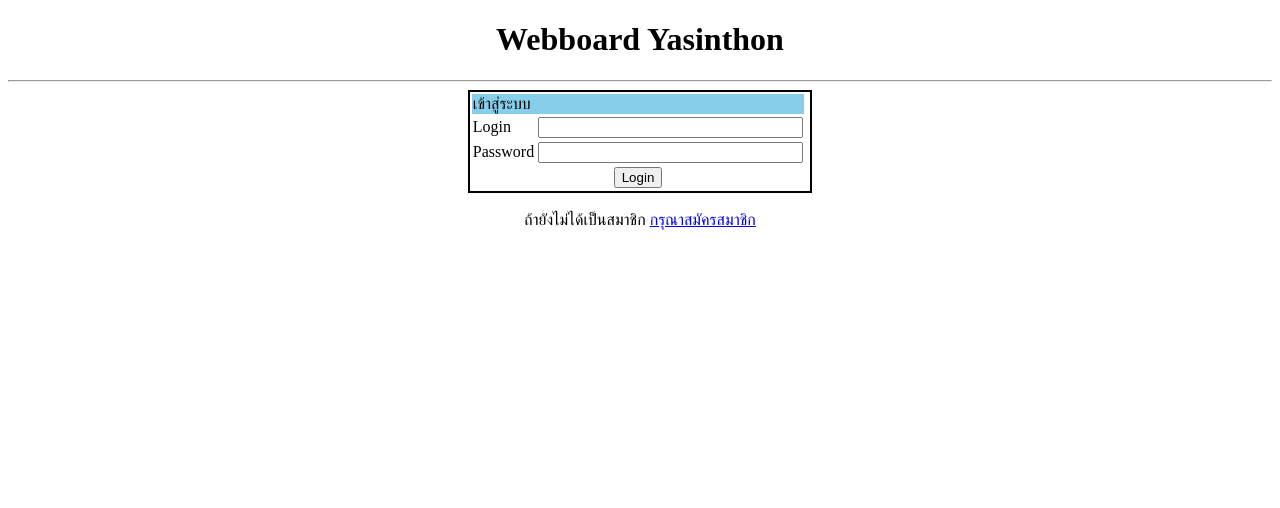
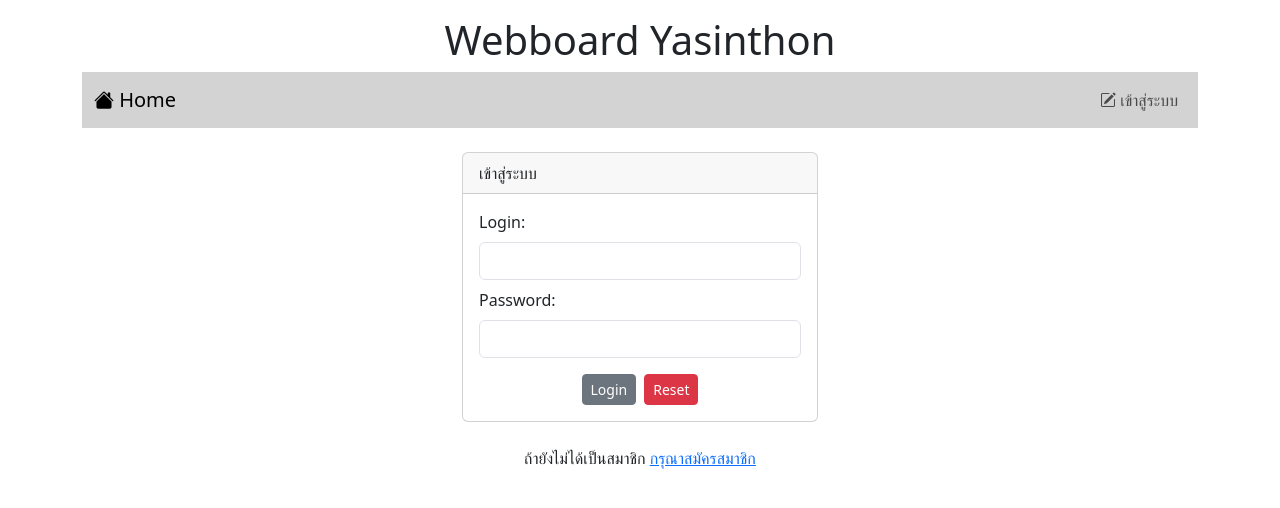
Before and after one commit to yasinthon18/Webboard_ECT, a PHP site: page /login.php in a window 1280 px wide. Shown: the top 508 px of the page. Run offline with PHP 8.4, Linux system fonts and the light colour scheme.

Commit message:
Work7 Finished (Bootstrap)
Work7 Finished (Bootstrap)

```diff
--- a/login.php
+++ b/login.php
@@ -14,28 +14,48 @@ if(isset($_SESSION['id'])){
     <meta name="viewport" content="width=device-width, initial-scale=1.0">
     <title>Login</title>
 </head>
+    <link  rel="stylesheet" href="bootstrap-5.3.2-dist/css/bootstrap.min.css">
+    <script src="bootstrap-5.3.2-dist/js/bootstrap.bundle.min.js"></script>
+    <link rel="stylesheet" href="https://cdn.jsdelivr.net/npm/bootstrap-icons@1.11.3/font/bootstrap-icons.min.css">
+<body>
+<div class="container-lg">
+    <h1 style="text-align: center;" class="mt-3">Webboard Yasinthon</h1>
 
-<body>
-    <form action="verify.php" method="post">
-    <h1 style="text-align: center;">Webboard Yasinthon</h1>
-    <hr>
-    <table style="border: 2px solid black; width: 15%;" align="center">
-        <tr>
-            <td colspan="2" style="background-color: skyblue;">เข้าสู่ระบบ</td></tr>
-        <tr><td>Login </td><td><input type=" text" name="login" size="30" required></td>
-        </tr>
-        <tr>
-            <td>Password </td>
-            <td><input type="password" name="pwd" size="30" required></td>
-        </tr>
-        <tr>
-            <td colspan="2" align="center"> <input type="submit" value="Login" </td>
-            <td></td>
-        </tr>
-    </table>
+    <?php include "nav.php" ?>
+
+    <div class="row mt-4">
+        <div class="col-lg-4 col-md-3 col-sm-2 col-1"></div>
+        <div class="col-lg-4 col-md-6 col-sm-8 col-10">
+            <?php
+            if(isset($_SESSION['error'])){
+                echo "<div class='alert alert-danger'>ชื่อบัญชีหรือรหัสผ่านไม่ถูกต้อง</div>";
+                unset($_SESSION['error']);
+            }
+            ?>
+            <div class="card">
+                <div class="card-header">เข้าสู่ระบบ</div>
+                <div class="card-body">
+                    <form action="verify.php" method="post">
+                        <div class="form-group">
+                            <label for="user" class="form-label">Login:</label>
+                            <input type="text" id="user" class="form-control" name="login" required>
+                        </div>
+                        <div class="form-group mt-2">
+                            <label for="pwd" class="form-label">Password:</label>
+                            <input type="password" id="pwd" class="form-control" name="pwd" required>
+                        </div>
+                        <div class="mt-3 justify-content-center d-flex" >
+                            <button type="submit" class="btn btn-secondary btn-sm me-2">Login</button>
+                            <button type="reset" class="btn btn-danger btn-sm">Reset</button>
+                        </div>
+                    </form>
+                </div>
+            </div>
+        </div>
+        <div class="col-lg-4 col-md-3 col-sm-2 col-1"></div>
+    </div>
     <br>
-</form>
+    <center>ถ้ายังไม่ได้เป็นสมาชิก <a href="register.php">กรุณาสมัครสมาชิก</a></center>
+</div>
 </body>
-<center>ถ้ายังไม่ได้เป็นสมาชิก <a href="register.php">กรุณาสมัครสมาชิก</a></center>
-
 </html>
--- /dev/null
+++ b/nav.php
@@ -0,0 +1,23 @@
+<nav class="navbar navbar-expand-lg" style="background-color: #d3d3d3;">
+  <div class="container-fluid">
+    <a class="navbar-brand" href="index.php"><i class="bi bi-house-fill"></i> Home</a>
+      <ul class="navbar-nav">
+
+        <?php
+            if(!isset($_SESSION['id'])){ ?>
+            <li class="nav-item">
+                <a class="nav-link" aria-current="page" href="login.php"><i class="bi bi-pencil-square"></i> เข้าสู่ระบบ</a>
+            </li>
+        <?php }else{?>
+            <li class="nav-item dropdown">
+                <a class="btn btn-outline-secondary dropdown-toggle" href="#" role="button" data-bs-toggle="dropdown" aria-expanded="false">
+                    <i class="bi bi-person-circle"></i> <?php echo $_SESSION['username']; ?>
+                </a>
+            <ul class="dropdown-menu">
+                <li><a class="dropdown-item" href="logout.php"><i class="bi bi-power"></i> ออกจากระบบ</a></li>
+            </ul>
+        </li>
+        <?php }?>
+      </ul>
+  </div>
+</nav>
```
Also changed, not shown: index.php (+2 -24 lines), verify.php (+10 -14 lines).
